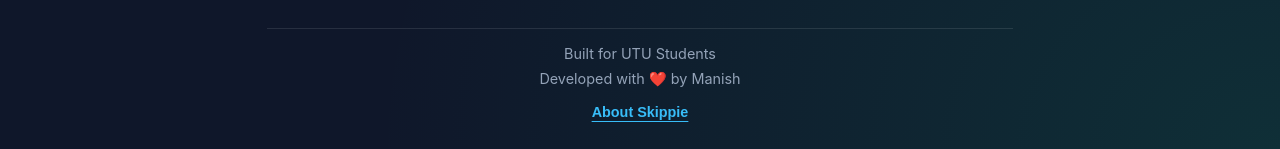
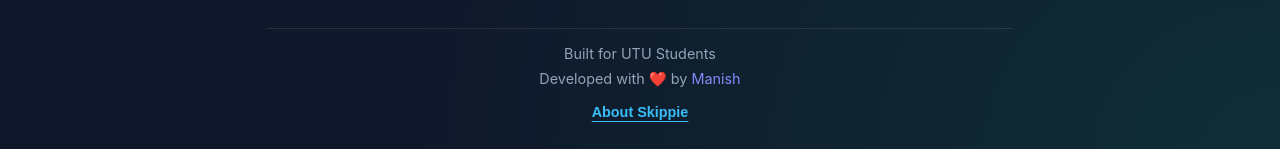
Before and after one commit to M0neySSH/utu-skippie, a React (Vite) app: page / in a window 1280 px wide. Shown: the part 871-1020 px from the top of the page. Built offline with nearby package versions, Linux system fonts and the light colour scheme.

Commit message:
feat: Refine About page Motive text and add GitHub hyperlinks for Manish

```diff
--- a/src/App.jsx
+++ b/src/App.jsx
@@ -352,7 +352,9 @@ function App() {
 
       <div style={{ textAlign: 'center', marginTop: '1rem', padding: '1rem', borderTop: '1px solid var(--border)', color: 'var(--text-muted)', fontSize: '0.9rem', display: 'flex', flexDirection: 'column', gap: '0.5rem', alignItems: 'center' }}>
         <p>Built for UTU Students</p>
-        <p>Developed with ❤️ by Manish</p>
+        <p>
+          Developed with ❤️ by <a href="https://github.com/manish" target="_blank" rel="noopener noreferrer" style={{ color: '#818CF8', textDecoration: 'none' }}>Manish</a>
+        </p>
         <button
           type="button"
           onClick={() => { setActiveTab('About'); window.scrollTo(0, 0); }}
--- a/src/components/AboutPage.jsx
+++ b/src/components/AboutPage.jsx
@@ -19,10 +19,10 @@ export default function AboutPage() {
                     <span>🎯</span> The Motive
                 </h3>
                 <p style={{ color: 'var(--text-main)', marginBottom: '1rem' }}>
-                    Let's be honest: tracking university attendance is stressful. Between calculating 75% thresholds, guessing how many days you can safely take off, and dealing with clunky official portals, managing your academic life shouldn't feel like a second job.
+                    Tracking university attendance shouldn't feel like a second job. Between calculating 75% thresholds, predicting safe days off, and navigating official portals, staying on top of your schedule can be a tedious manual process.
                 </p>
                 <p style={{ color: 'var(--text-main)' }}>
-                    Skippie was engineered to solve this exact problem. By bypassing the sluggish official UKTECH portal and directly parsing the raw academic database, Skippie hands you the computational power to predict, simulate, and plan your entire semester in milliseconds. Our mission is to eliminate attendance anxiety so you can focus on passing your exams, building your career, and actually enjoying university.
+                    Skippie was engineered to automate this exact workflow. By bypassing the traditional UKTECH portal and directly parsing the core academic database, Skippie hands you the computational power to predict, simulate, and optimize your entire semester in milliseconds. Our mission is to automate the mundane calculations so you can focus your energy entirely on passing exams, building your career, and excelling at university.
                 </p>
             </div>
 
@@ -63,7 +63,9 @@ export default function AboutPage() {
             </div>
 
             <div style={{ marginTop: '3rem', paddingTop: '1.5rem', borderTop: '1px solid var(--border)', textAlign: 'center', color: 'var(--text-muted)' }}>
-                <p style={{ fontSize: '1.1rem', fontWeight: 'bold', color: 'var(--text-main)', marginBottom: '0.5rem' }}>Developed with ❤️ by Manish</p>
+                <p style={{ fontSize: '1.1rem', fontWeight: 'bold', color: 'var(--text-main)', marginBottom: '0.5rem' }}>
+                    Developed with ❤️ by <a href="https://github.com/manish" target="_blank" rel="noopener noreferrer" style={{ color: '#818CF8', textDecoration: 'none' }}>Manish</a>
+                </p>
                 <p style={{ fontSize: '0.9rem' }}>Empowering the Veer Madho Singh Bhandari Uttarakhand Technical University community.</p>
             </div>
         </div>
```
